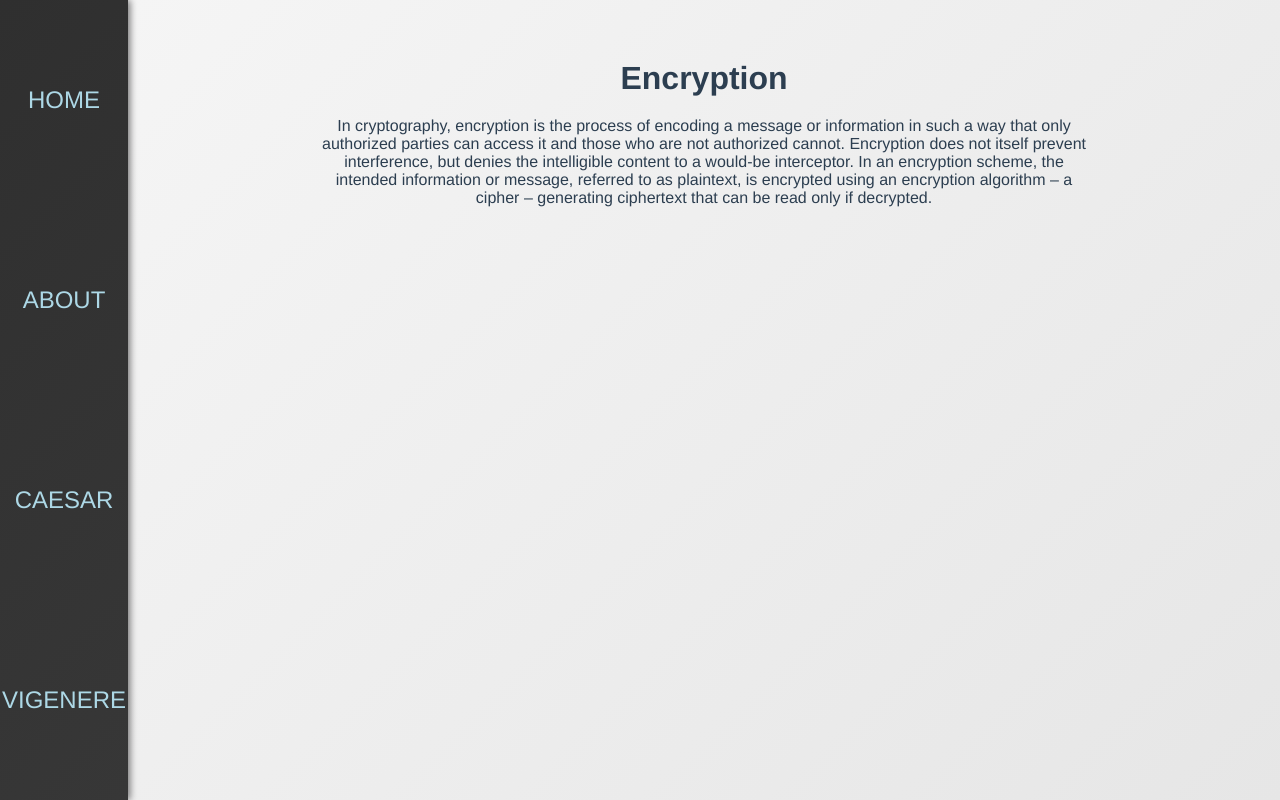
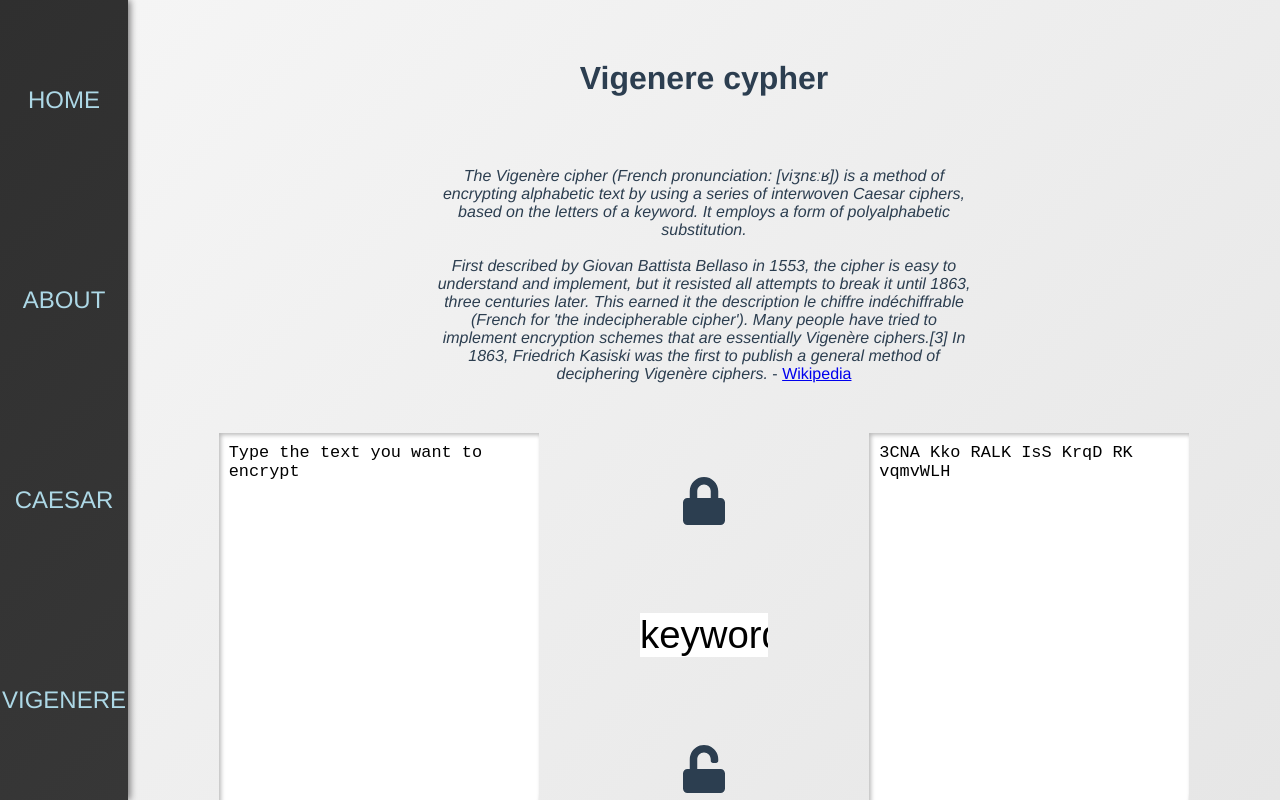
Before and after one commit to Barbierst/encrypt, a Vue app: page /#/vigenere in a window 1280 px wide. Before the commit this address led to /#/. Built offline with nearby package versions, Linux system fonts and the light colour scheme.

Commit message:
Skips white spaces on vigenere

```diff
--- a/src/views/Vigenere.vue
+++ b/src/views/Vigenere.vue
@@ -35,7 +35,7 @@
         return {
             title: 'Vigenere cypher',
             input: 'Type the text you want to encrypt',
-            output: 'Uzqf uif ufyu zpv xbou up fodszqu',
+            output: '3CNA Kko RALK IsS KrqD RK vqmvWLH',
             key: 'keyword'
         }
     },
@@ -46,7 +46,11 @@
             var alphabet = "abcdefghijklmnopqrstuvwxyzABCDEFGHIJKLMNOPQRSTUVWXYZ0123456789.!?,:;'/ ";
             var encryptWord = "";
             for (var i = 0;i < word.length;i++) {
-                encryptWord += alphabet.charAt((alphabet.indexOf(word.charAt(i)) + alphabet.indexOf(keyword.charAt(i % keyword.length))) % alphabet.length);
+                if (word[i] !== ' ') {
+                    encryptWord += alphabet.charAt((alphabet.indexOf(word.charAt(i)) + alphabet.indexOf(keyword.charAt(i % keyword.length))) % alphabet.length);
+                } else {
+                    encryptWord += ' ';
+                }
             }
             this.output = encryptWord;
         },
@@ -56,7 +60,11 @@
             var alphabet = "abcdefghijklmnopqrstuvwxyzABCDEFGHIJKLMNOPQRSTUVWXYZ0123456789.!?,:;'/ ";
             var decryptWord = "";
             for (var i = 0;i < word.length;i++) {
-                decryptWord += alphabet.charAt(((alphabet.indexOf(word.charAt(i)) + alphabet.length) - alphabet.indexOf(keyword.charAt(i % keyword.length))) % alphabet.length);
+                if (word[i] !== ' ') {
+                    decryptWord += alphabet.charAt(((alphabet.indexOf(word.charAt(i)) + alphabet.length) - alphabet.indexOf(keyword.charAt(i % keyword.length))) % alphabet.length);
+                } else {
+                    decryptWord += ' ';
+                }
             }
             this.input = decryptWord;
             }
```
